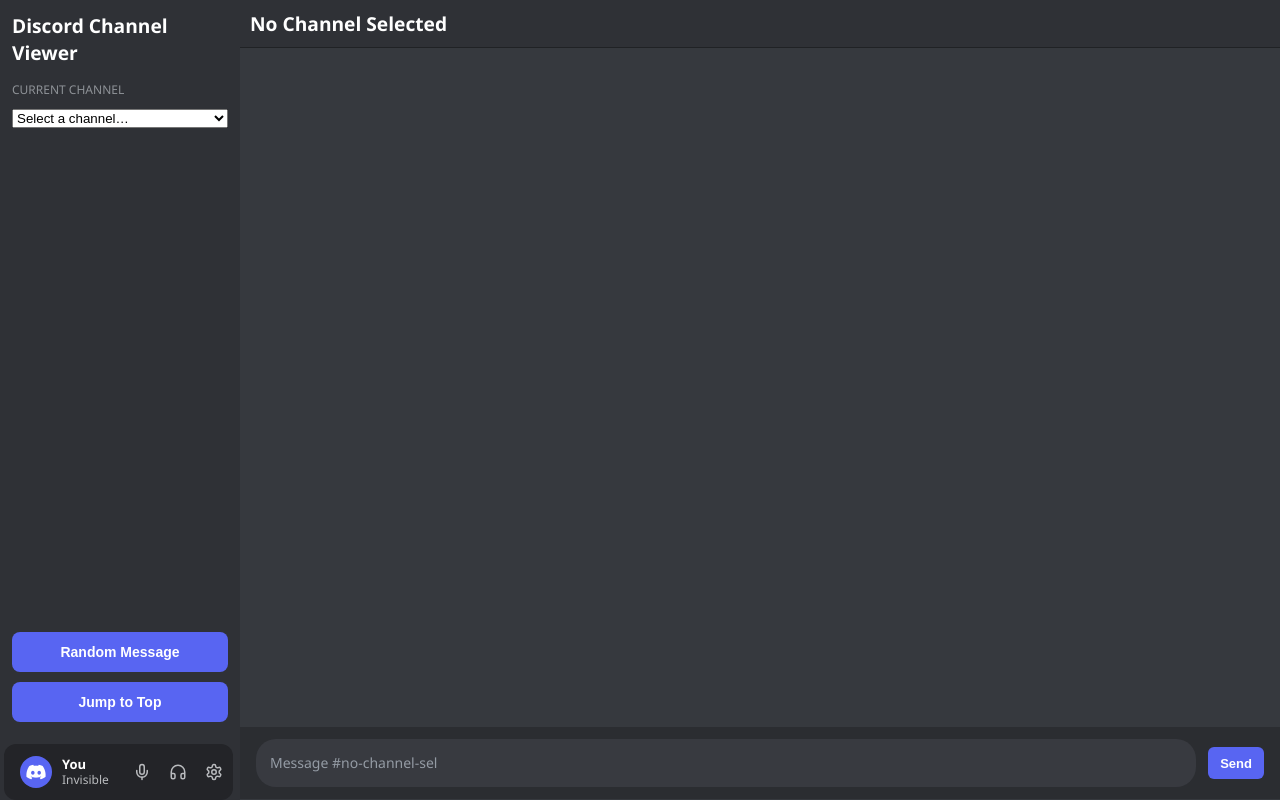
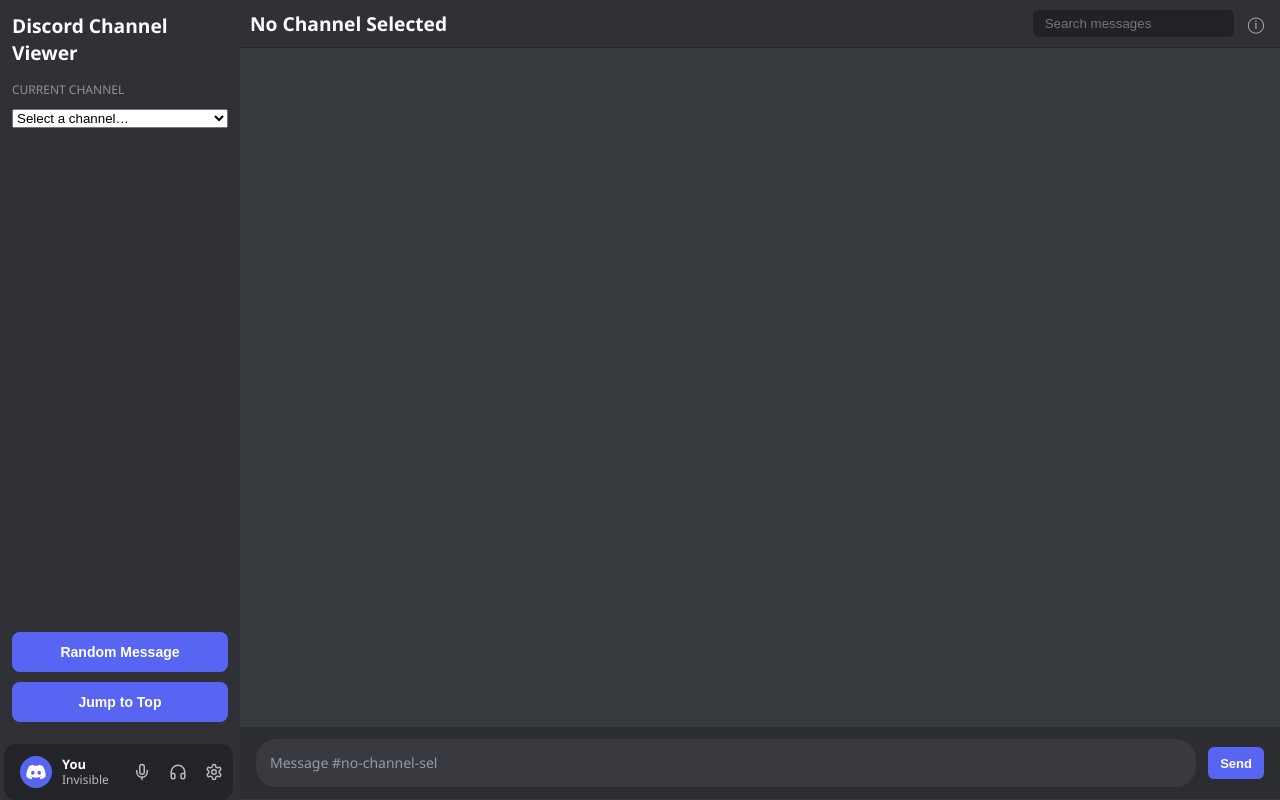
Before and after one commit to Corb03/Ian-Chat, a Flask app: page / in a window 1280 px wide. Run offline with Flask 3, Linux system fonts and the light colour scheme.

Commit message:
Update viewer.html

```diff
--- a/templates/viewer.html
+++ b/templates/viewer.html
@@ -77,7 +77,38 @@
         {{ "No Channel Selected" if html_filename == "No Channel Selected"
            else "#" + html_filename[:-5]|lower|replace(" ", "-") }}
       </div>
+
+      <!-- ✅ Search UI (careful: minimal DOM for existing script.js) -->
+      <div class="search-bar-container" style="max-width: 420px;">
+        <div class="search-wrapper">
+          <input
+            id="search"
+            class="search-input"
+            type="text"
+            placeholder="Search messages"
+            autocomplete="off"
+            style="padding-left: 12px;"
+          />
+        </div>
+
+        <button class="search-toggle-button" id="search-toggle" type="button">ⓘ</button>
+      </div>
     </header>
+
+    <!-- ✅ Dropdown that your existing script toggles -->
+    <div class="search-help" id="search-help" style="display:none;">
+      <strong>Filters</strong>
+      <ul>
+        <li data-insert="has:link">has:link</li>
+        <li data-insert="from:">from:</li>
+      </ul>
+
+      <strong style="margin-top:10px; display:block;">Tips</strong>
+      <ul>
+        <li>Type to filter messages</li>
+        <li>Esc clears</li>
+      </ul>
+    </div>
 
     <!-- CHAT LOG -->
     <div class="chatlog" id="chatlog">
```
